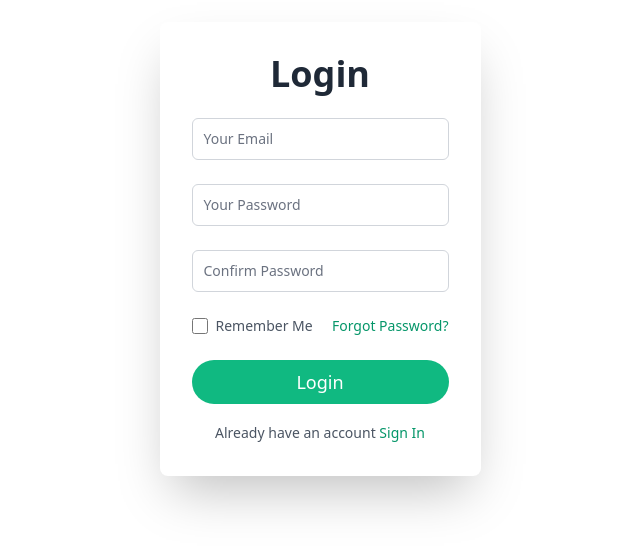
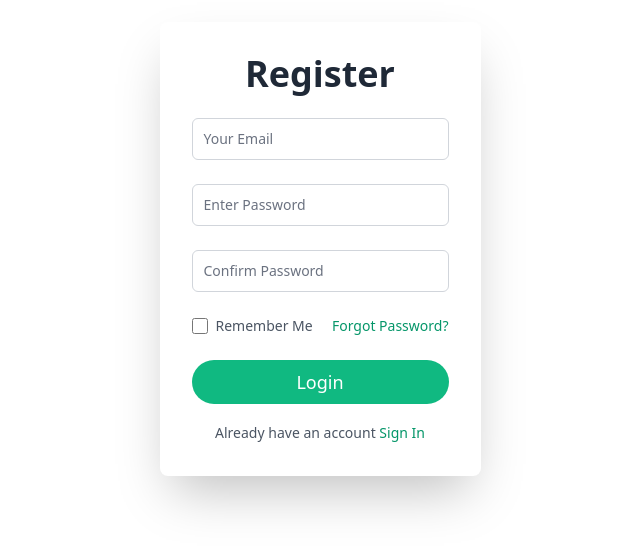
Before and after one commit to pradeep-145/Recipe-Finder, a React (Vite) app in the folder FrontEnd/: page /register in a window 1280 px wide. Shown: the part 151-700 px from the top of the page, without its empty margins (320-960 px from the left). Built offline with nearby package versions, Linux system fonts and the light colour scheme.

Commit message:
refactor: Update routing in App.jsx and add Navbar component
- Update routing in App.jsx to include a new route for the Home page
- Add Navbar component to display a navigation bar in the application

```diff
--- a/FrontEnd/src/App.jsx
+++ b/FrontEnd/src/App.jsx
@@ -1,26 +1,39 @@
-import {Routes, Route } from 'react-router-dom';
+import { Routes, Route } from 'react-router-dom';
 import Login from './Pages/Login';
 import Register from './Pages/Register';
+import Home from './Pages/Home';
+import Navbar from './Components/Navbar';
 function App() {
 
   return (
 
+
+    <div>
+
       <Routes>
-        <Route path ='login' element={
-          // <div className="bg-[url('src/assets/bg.jpg')] bg-cover before:bg-black">
-            <div className=' login h-screen flex items-center justify-center'>
-          <Login/>
-          {/* </div> */}
-           </div>
-          }/>
-          <Route path ='register' element={
-          // <div className="bg-[url('src/assets/bg.jpg')] bg-cover before:bg-black">
-            <div className=' login h-screen flex items-center justify-center'>
-          <Register/>
-          {/* </div> */}
-           </div>
-          }/>
+        <Route path='/login' element={
+          <div className='h-screen flex items-center justify-center'>
+            <Login />
+
+          </div>
+        } />
+        <Route path='/register' element={
+          <div className='h-screen flex items-center justify-center'>
+            <Register />
+          </div>
+        } />
+        <Route path='/' element={
+          <div>
+            <div>
+              <Navbar />
+            </div>
+            <div className=' h-screen flex items-center justify-center'>
+              <Home />
+            </div>
+          </div>
+        } />
       </Routes>
+    </div>
 
 
   )
--- /dev/null
+++ b/FrontEnd/src/Components/Navbar.jsx
@@ -0,0 +1,27 @@
+
+const Navbar = () => {
+  return (
+    <div>
+        <nav className="flex justify-between items-center py-4 px-4">
+            <div>
+            <h1 className="text-2xl font-semibold text-gray-800">Logo</h1>
+            </div>
+            <div>
+            <ul className="flex gap-6">
+                <li>
+                <a href="/" className="text-gray-800">Home</a>
+                </li>
+                <li>
+                <a href="/recipes" className="text-gray-800">Recipes</a>
+                </li>
+                <li>
+                <a href="/about" className="text-gray-800">About</a>
+                </li>
+            </ul>
+            </div>
+        </nav>
+    </div>
+  )
+}
+
+export default Navbar
--- /dev/null
+++ b/FrontEnd/src/Pages/Home.jsx
@@ -0,0 +1,9 @@
+import React from 'react'
+
+const Home = () => {
+  return (
+    <div>Home</div>
+  )
+}
+
+export default Home
--- a/FrontEnd/src/Pages/Register.jsx
+++ b/FrontEnd/src/Pages/Register.jsx
@@ -4,7 +4,7 @@ const Login = () => {
     return (
         <div className="flex justify-center items-center h-screen">
             <div className="p-8 shadow-2xl rounded-lg bg-white font-sans max-w-sm w-full">
-                <h1 className="text-4xl text-center mb-6 font-bold text-gray-800">Login</h1>
+                <h1 className="text-4xl text-center mb-6 font-bold text-gray-800">Register</h1>
 
                 <form action="">
                     <div className="relative my-6">
@@ -29,7 +29,7 @@ const Login = () => {
                             placeholder=" "
                         />
                         <label htmlFor="password" className="absolute left-3 top-1/2 transform -translate-y-1/2 text-sm text-gray-500 duration-300 origin-0 peer-placeholder-shown:translate-y-0 peer-focus:translate-y-[-1.5rem] peer-focus:scale-75 peer-focus:text-emerald-600">
-                            Your Password
+                            Enter Password
                         </label>
                     </div>
 
```
